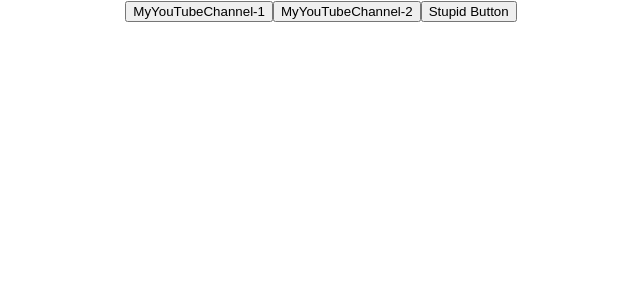
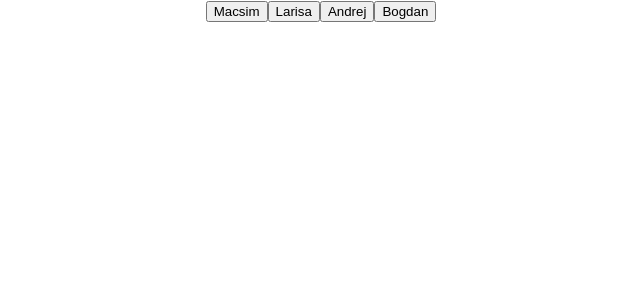
Before and after one commit to Maksimus39/Button, a React (Create React App) app: page / in a window 1280 px wide. Shown: the top 300 px of the page, without its empty margins (319-959 px from the left). Built offline with nearby package versions, Linux system fonts and the light colour scheme.

Commit message:
1.Button

```diff
--- a/src/App.tsx
+++ b/src/App.tsx
@@ -1,25 +1,33 @@
-import React from 'react';
-import logo from './logo.svg';
 import './App.css';
-import {Button} from "./component/Button";
+import React, {MouseEvent} from 'react';
+import {MyFamily} from './components/MyFamily/MyFamily';
 
 
 function App() {
-    const Button1Foo = (subscriber: string, age: number) => {
-        console.log(subscriber, age)
+    const Rabotaet = (rabota: string, age: number, rost: number) => {
+        console.log(rabota, age, rost)
     }
-    const Button2Foo = (subscriber: string) => {
-        console.log(subscriber)
+    const Domohozyjca = (dom: string, age: number) => {
+        console.log(dom, age)
     }
-    const Button3Foo = () => {
-        console.log('Stupid Button')
+    const Chcolnik = (chcola: string, age: number) => {
+        console.log(chcola, age)
+    }
+    const SiditDoma = (igraet: string, age: number) => {
+        console.log(igraet, age)
     }
     return (
-        <div className={"App"}>
-            <Button name={'MyYouTubeChannel-1'} callBack={() => Button1Foo('Dima', 21)}/>
-            <Button name={'MyYouTubeChannel-2'} callBack={() => Button2Foo('Max')}/>
-            <Button name={'Stupid Button'} callBack={() => Button3Foo()}/>
+
+        <div className={'App'}>
+            {/*<button>MyFamily-1</button>*/}
+            {/*<button>MyFamily-2</button>*/}
+
+            <MyFamily name={'Macsim'} callback={()=>Rabotaet('Papa', 39, 173)}/>
+            <MyFamily name={'Larisa'} callback={()=>Domohozyjca('Mama',37)}/>
+            <MyFamily name={'Andrej'} callback={()=>Chcolnik('Sinock', 10)}/>
+            <MyFamily name={'Bogdan'} callback={()=>SiditDoma('MlSinock', 7)}/>
         </div>
-    );
+    )
 }
+
 export default App;
--- a/src/component/Button.tsx
+++ /dev/null
@@ -1,15 +0,0 @@
-import React from "react";
-
-type NameProps = {
-    name: string
-    callBack: () => void
-}
-export const Button = (props: NameProps) => {
-
-    const onclickHandler = () => {
-        props.callBack()
-    }
-    return (
-        <button onClick={onclickHandler}>{props.name}</button>
-    )
-}
--- /dev/null
+++ b/src/components/MyFamily/MyFamily.tsx
@@ -0,0 +1,15 @@
+import React from 'react';
+
+type MyFamilyPropsType = {
+    name: string
+    callback: () => void
+}
+
+export const MyFamily = (props: MyFamilyPropsType) => {
+    const onClickHandler = () => {
+        props.callback()
+    }
+    return (
+        <button onClick={onClickHandler}>{props.name}</button>
+    )
+}
```
